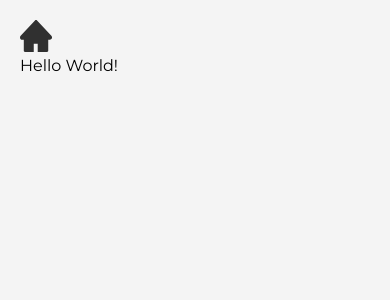
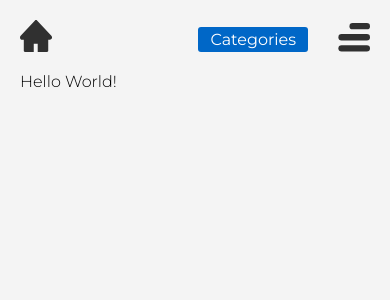
Before and after one commit to AlexJanson/public-apis, a Vue app: page / in a window 390 px wide. Shown: the top 300 px of the page. Built offline with nearby package versions, Linux system fonts and the light colour scheme.

Commit message:
mobile menu and svg import fix

```diff
--- /dev/null
+++ b/custom.d.ts
@@ -0,0 +1,5 @@
+// this is needed for tsc to not throw an error when importing svg files.
+declare module "*.svg" {
+  const content: any;
+  export default content;
+}
--- a/src/App.vue
+++ b/src/App.vue
@@ -17,18 +17,25 @@ export default Vue.extend({
   components: {
     Navbar
   }
-})
+});
 </script>
 
 <style lang="scss">
-@import "~@/scss/fonts.scss";
-@import "~@/scss/mixins.scss";
+@import "~@/scss/fonts";
+@import "~@/scss/mixins";
+@import "~@/scss/colors";
+
+* {
+  font-family: 'Montserrat', Helvetica, Arial, sans-serif;
+  font-weight: 300;
+  -webkit-font-smoothing: antialiased;
+  -moz-osx-font-smoothing: grayscale;
+}
 
 html,
 body {
   box-sizing: border-box;
-  background-color: #f4f4f4;
-  font-family: 'Montserrat', Helvetica, Arial, sans-serif;
+  background-color: $color-background;
   margin: 0;
   padding: 0;
 }
--- /dev/null
+++ b/src/components/Button.vue
@@ -0,0 +1,27 @@
+<template>
+  <button class="btn" @click="$emit('click')">
+    <slot></slot>
+  </button>
+</template>
+
+<script lang="ts">
+export default {
+  name: 'Button',
+}
+</script>
+
+<style lang="scss" scoped>
+@import '~@/scss/colors';
+
+.btn {
+  background-color: $color-primary;
+  font-size: 16px;
+  color: $color-white;
+  border: none;
+  border-radius: 3px;
+  font-weight: 400;
+  padding: 3px 12px;
+  outline: none;
+  cursor: pointer;
+}
+</style>
--- /dev/null
+++ b/src/components/MobileMenu.vue
@@ -0,0 +1,55 @@
+<template>
+  <div v-show="open" class="mobile-menu-container">
+    <transition name="slide-fade">
+      <div v-if="open" class="mobile-menu-overlay">
+
+      </div>
+    </transition>
+  </div>
+</template>
+
+<script lang="ts">
+export default {
+  name: 'MobileMenu',
+  props: {
+    open: {
+      type: Boolean,
+      required: true
+    }
+  }
+}
+</script>
+
+<style lang="scss" scoped>
+.mobile-menu-container {
+  position: absolute;
+  top: 0;
+  left: 0;
+  width: 100vw;
+  height: 100vh;
+  overflow: hidden;
+
+  .mobile-menu-overlay {
+    position: relative;
+    background: white;
+    width: 80%;
+    height: 100%;
+    float: right;
+    border-radius: 25px 0 0 25px;
+    transform: translate(0);
+  }
+}
+
+/* Enter and leave animations can use different */
+/* durations and timing functions.              */
+.slide-fade-enter-active {
+  transition: all 3s ease;
+}
+.slide-fade-leave-active {
+  transition: all 8s cubic-bezier(1.0, 0.5, 0.8, 1.0);
+}
+.slide-fade-enter, .slide-fade-leave-to
+/* .slide-fade-leave-active below version 2.1.8 */ {
+  transform: translate(100%);
+}
+</style>
--- a/src/components/Navbar.vue
+++ b/src/components/Navbar.vue
@@ -2,28 +2,68 @@
   <div class="nav-container">
     <nav class="nav">
       <HomeSvg class="home-svg" @click="onHome" />
+      <div class="nav-links">
+        <div class="nav-mobile" v-if="windowWidth < 768">
+          <Button class="categories" @click="onCategories">Categories</Button>
+          <HamburgerSvg class="hamburger-svg" @click="onMenu" />
+          <MobileMenu :open="isMenuOpen" />
+        </div>
+      </div>
     </nav>
   </div>
 </template>
 
 <script lang="ts">
 import Vue from 'vue';
+
 import HomeSvg from '@/assets/Home.svg';
+import HamburgerSvg from '@/assets/Hamburger.svg';
+import Button from '@/components/Button.vue';
+import MobileMenu from '@/components/MobileMenu.vue';
 
 export default Vue.extend({
   name: "Navbar",
   components: {
-    HomeSvg
+    HomeSvg,
+    HamburgerSvg,
+    Button,
+    MobileMenu
   },
   data() {
     return {
-
+      windowWidth: window.innerWidth,
+      isMenuOpen: false
     };
   },
   methods: {
     onHome() {
-      this.$router.push('/');
+      if (this.$router.currentRoute.path !== '/') {
+        this.$router.push('/');
+      }
+    },
+    onMenu() {
+      this.isMenuOpen = !this.isMenuOpen;
+    },
+    onResize() {
+      this.windowWidth = window.innerWidth;
+    },
+    onCategories() {
+      console.log('scroll');
+      // window.scrollTo();
     }
+  },
+  watch: {
+    windowWidth(newWidth) {
+      this.windowWidth = newWidth;
+    }
+  },
+  mounted() {
+    this.$nextTick(() => {
+      window.addEventListener('resize', this.onResize);
+    });
+  },
+  beforeDestroy() {
+    window.removeEventListener('resize', this.onResize);
   }
 });
 </script>
@@ -31,12 +71,40 @@ export default Vue.extend({
 <style lang="scss" scoped>
 .nav-container {
   padding: 20px 0 0 0;
+  margin-bottom: 20px;
+  width: 100%;
 
-  .home-svg {
+  .nav {
+    display: flex;
     height: 32px;
-    width: 32px;
 
-    cursor: pointer;
+    & > .nav-links {
+      justify-content: flex-end;
+      margin-left: auto;
+    }
+
+    .home-svg {
+      height: 32px;
+      width: 32px;
+      cursor: pointer;
+    }
+
+    .hamburger-svg {
+      width: 32px;
+      height: 32px;
+      cursor: pointer;
+    }
+
+    .categories {
+      margin: 0 30px 0 0;
+    }
+
+    .nav-mobile {
+      display: flex;
+      align-items: flex-end;
+    }
+
   }
+
 }
 </style>
--- /dev/null
+++ b/src/scss/_colors.scss
@@ -0,0 +1,3 @@
+$color-primary: #0067C7;
+$color-background: #f4f4f4;
+$color-white: #ffffff;
--- a/tsconfig.json
+++ b/tsconfig.json
@@ -34,5 +34,8 @@
   ],
   "exclude": [
     "node_modules"
+  ],
+  "files": [
+    "custom.d.ts"
   ]
 }
```
Also changed, not shown: src/assets/Hamburger.svg (added).
